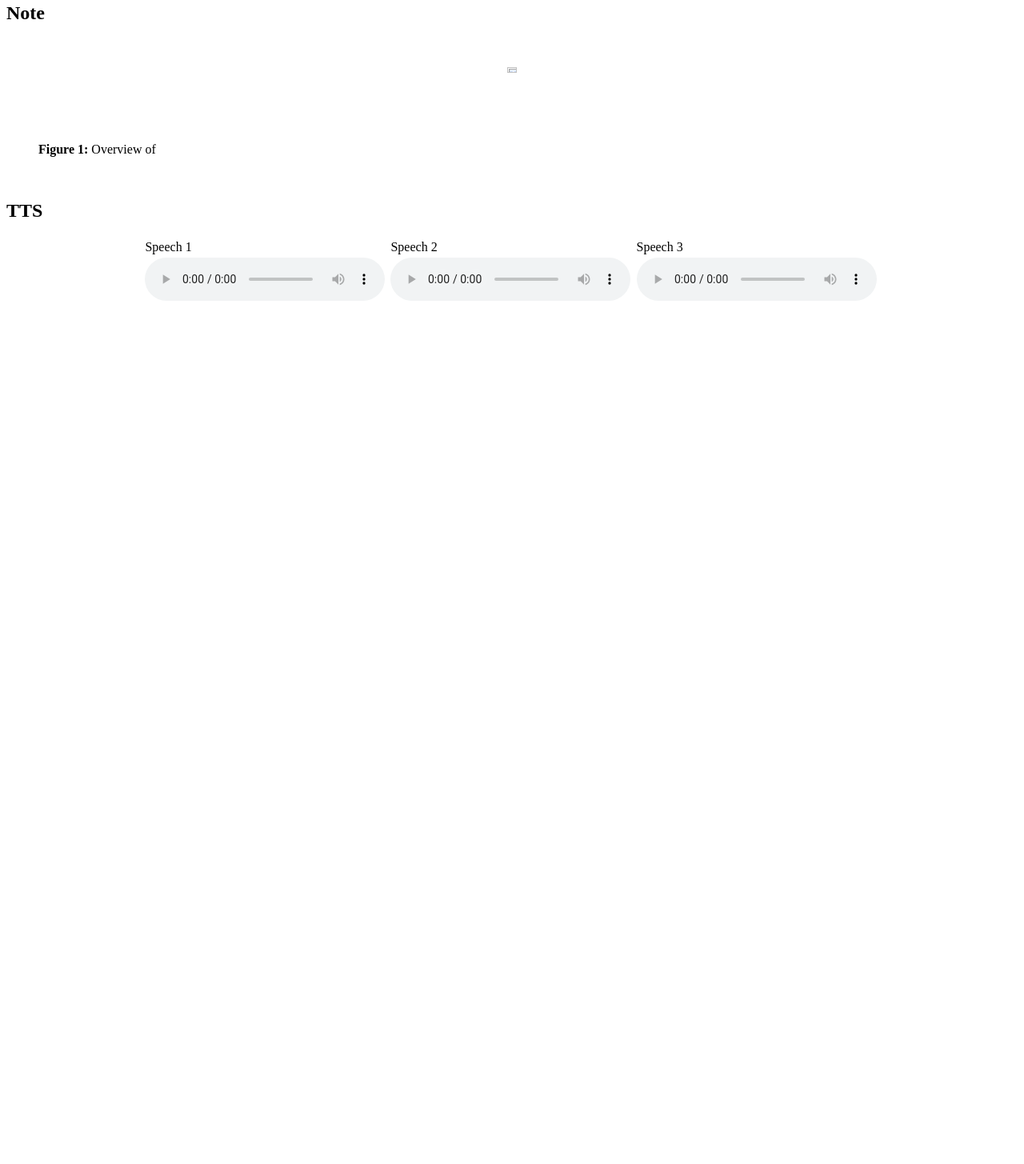
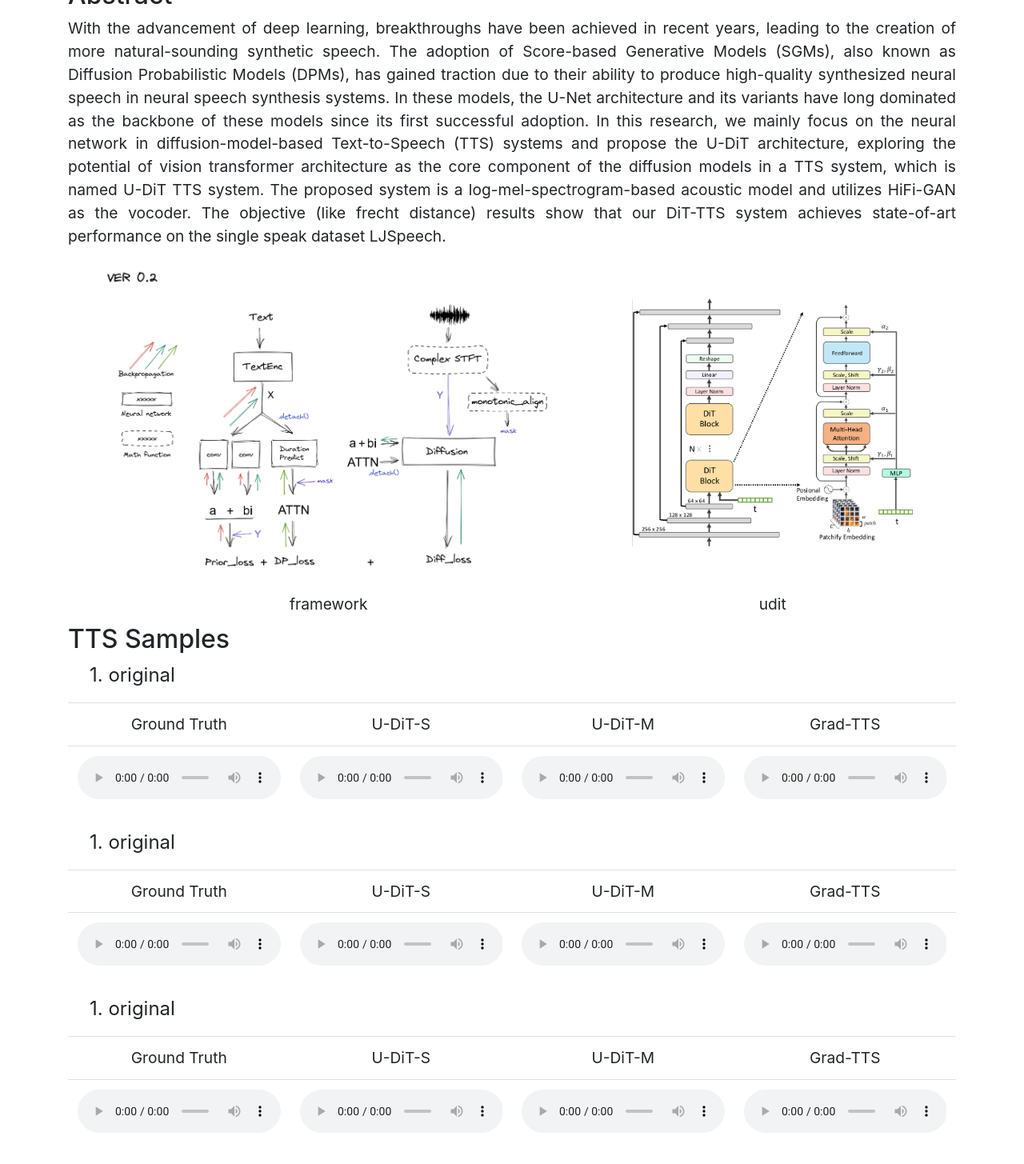
Before and after one commit to EIHW/u-dit-tts, a plain HTML site: page index.html in a window 1280 px wide. Shown: the part 529-1984 px from the top of the page at 80% size. Before the commit the page ends 934 px from the top, so only its background shows below. Drawn offline with nearby package versions, Linux system fonts and the light colour scheme.

Commit message:
add basic style

```diff
--- a/index.html
+++ b/index.html
@@ -1,49 +1,172 @@
+
+<!DOCTYPE html>
+<html lang="en">
+
+<head>
+  <meta charset="utf-8">
+  <meta name="generator" content="Hugo 0.66.0" />
+  <meta name="viewport" content="width=device-width, initial-scale=1">
+  <link href="https://fonts.googleapis.com/css?family=Roboto:300,400,600" rel="stylesheet" type="text/css">
+  <link rel="stylesheet" href="//cdnjs.cloudflare.com/ajax/libs/highlight.js/8.4/styles/github.min.css">
+  <link rel="stylesheet" href="../css/normalize.css">
+  <link rel="stylesheet" href="../css/skeleton.css">
+  <link rel="stylesheet" href="../css/custom.css">
+  <link rel="stylesheet" href="https://cdn.jsdelivr.net/npm/bootstrap@4.0.0/dist/css/bootstrap.min.css"
+    integrity="sha384-Gn5384xqQ1aoWXA+058RXPxPg6fy4IWvTNh0E263XmFcJlSAwiGgFAW/dAiS6JXm" crossorigin="anonymous">
+  <link rel="alternate" href="index.xml" type="application/rss+xml" title="Speech Research">
+  <link rel="shortcut icon" href="favicon.png" type="image/x-icon" />
+  <title>U-Diffusion Vision Transformer for Text-to-Speech - Speech Research</title>
+</head>
+
+	<body rightmargin="150" leftmargin="150" topmargin="100" bottommargin="100" line-height:160%>
+
+<style>
+  .img-container figcaption {
+    text-align: center;
+  }
+</style>
+
+<style>
+  table {
+    width: 100%;
+    border-collapse: collapse;
+  }
+  td {
+    padding: 10px;
+    text-align: center;
+    font-size: 80%
+  }
+  img {
+    max-width: 100%;
+    max-height: 100%;
+    object-fit: contain;
+  }
+</style>
+
+<font size="5">
+
 <p>&nbsp;</p>
 <p>      </p>
 <div class="container"><header role="banner"></header>
 <article><br />
-<h1 align="center"><span style="font-size: 200%;">U-Diffusion Vision Transformer for Text-to-Speech</span></h1>
+<h1 align="center"><span style="font-size: 120%;">U-Diffusion Vision Transformer for Text-to-Speech</span></h1>
 <br />
-<p style="line-height: 1;" align="center"><strong> Xin Jing<sup>*1</sup>, Yi Chang<sup>2</sup>, Zijiang Yang<sup>1</sup>, Bjoern Schuller<sup>1</sup> </strong></p>
+<p style="line-height: 1;" align="center"><strong> Xin Jing<sup>1</sup>, Yi Chang<sup>2</sup>, Zijiang Yang<sup>1</sup>, Andreas Triantafyllopoulos<sup>1</sup>,Bjoern Schuller<sup>1</sup> </strong></p>
 <p style="line-height: 0.6;" align="center"><sup>1</sup>University of Augsburg, Augsburg, Germany</p>
 <p style="line-height: 0.6;" align="center"><sup>2</sup>Imperial College London, London, UK</p>
 <section><br />
 <div class="container"><center>
 <p><a href="https://arxiv.org/abs/">[Paper on ArXiv]</a>&nbsp;&nbsp;&nbsp;&nbsp;<a href="https://github.com/keikinn">[Code on GitHub]</a></p>
 </center></div>
+<h2 id="under" align="center"><img src="img/icons/noun-construction-2085884.png" alt="Image description" width="60px">Still Under Construction....</h2>
 <h2 id="abstract">Abstract</h2>
-<p style="text-align: justify;">With the advancement of deep learning, breakthroughs have been achieved in recent years, leading to the creation of more natural-sounding synthetic speech. The adoption of Score-based Generative Models~(SGMs), also known as Diffusion Probabilistic Models~(DPMs), has gained traction due to their ability to produce high-quality synthesized neural speech in neural speech synthesis systems. In these models, the U-Net architecture and its variants have long dominated as the backbone of these models since its first successful adoption. In this research, we mainly focus on the neural network in diffusion-model-based Text-to-Speech~(TTS)~systems and propose the U-DiT architecture, exploring the potential of vision transformer architecture as the core component of the diffusion models in a TTS system, which is named U-DiT TTS system. The proposed system is a log-mel-spectrogram-based acoustic model and utilizes HiFi-GAN as the vocoder. The objective~(like frecht distance)~ results show that our DiT-TTS system achieves state-of-art performance on the single speak dataset LJSpeech.</p>
-<h2 id="note">Note</h2>
-<br />
-<figure>
-<p align="center"><img class="center" src="MainFigure" width="10%" /></p>
-<figcaption>
-<p style="text-align: justify;"><strong>Figure 1:</strong> Overview of</p>
-</figcaption>
-</figure>
- <br />
-<h2 id="TTA Generation with Human Text Prompt">TTS</h2>
+<p style="text-align: justify; font-size: 80%;">With the advancement of deep learning, breakthroughs have been achieved in recent years, leading to the creation of more natural-sounding synthetic speech. The adoption of Score-based Generative Models (SGMs), also known as Diffusion Probabilistic Models (DPMs), has gained traction due to their ability to produce high-quality synthesized neural speech in neural speech synthesis systems. In these models, the U-Net architecture and its variants have long dominated as the backbone of these models since its first successful adoption. In this research, we mainly focus on the neural network in diffusion-model-based Text-to-Speech (TTS) systems and propose the U-DiT architecture, exploring the potential of vision transformer architecture as the core component of the diffusion models in a TTS system, which is named U-DiT TTS system. The proposed system is a log-mel-spectrogram-based acoustic model and utilizes HiFi-GAN as the vocoder. The objective (like frecht distance)  results show that our DiT-TTS system achieves state-of-art performance on the single speak dataset LJSpeech.</p>
+
+
+<table>
+  <tr>
+    <td><img src="img/framework.png" alt="Framework", width="90%"></td>
+    <td><img src="img/udit.png" alt="udit", width="80%"></td>
+  </tr>
+  <tr>
+    <td>framework</td>
+    <td>udit</td>
+  </tr>
+</table>
+
+
+
+<h2 id="samples"></ion-icon>TTS Samples</h2>
 <!--
 <p><em><font color="061E61">Acoustic Environment Control:</font></em></p>
 -->
 <table class="table" style="table-layout: fixed; word-break: break-word;" align="center">
+	<p>&nbsp;&nbsp;&nbsp;&nbsp;1. original</p>
 	<thead>
 	<tr>
-<td scope="col" width="33%">Speech 1</td>
-<td scope="col" width="33%">Speech 2</td>
-<td scope="col" width="33%">Speech 3</td>
+		<td scope="col" width="25%">Ground Truth</td>
+		<td scope="col" width="25%">U-DiT-S</td>
+		<td scope="col" width="25%">U-DiT-M</td>
+		<td scope="col" width="25%">Grad-TTS</td>
 	</tr>
 	</thead>
+
 	<tbody>
 		<tr>
-<td scope="row"><audio controls="controls">
-                      <source src="samples/1_text2audio/2_humantextprompt/A man is speaking under the water.wav" autoplay="autoplay" />Your browser does not support the audio element.
+			<td scope="row"><audio controls="controls" style="width: 100%;">
+			                      <source src="samples/demo.wav" autoplay="autoplay" />Your browser does not support the audio element.
 			                    </audio></td>
-<td><audio controls="controls">
-                      <source src="samples/1_text2audio/2_humantextprompt/Two space shuttles are fighting in the space.wav" autoplay="autoplay" />Your browser does not support the audio element.
+			<td><audio controls="controls" style="width: 100%;">
+			                      <source src="samples/demo.wav" autoplay="autoplay" />Your browser does not support the audio element.
 			                    </audio></td>
-<td><audio controls="controls">
-                      <source src="samples/1_text2audio/2_humantextprompt/The sound of a steam engine.wav" autoplay="autoplay" />
+			<td><audio controls="controls" style="width: 100%;">
+			                      <source src="samples/demo.wav" autoplay="autoplay" />
+			                      Your browser does not support the audio element.
+			                    </audio></td>
+			<td><audio controls="controls" style="width: 100%;">
+			                      <source src="samples/demo.wav" autoplay="autoplay" />
+			                      Your browser does not support the audio element.
+			                    </audio></td>
+		</tr>
+	</tbody>
+</table>
+
+<table class="table" style="table-layout: fixed; word-break: break-word;" align="center">
+	<p>&nbsp;&nbsp;&nbsp;&nbsp;1. original</p>
+	<thead>
+	<tr>
+		<td scope="col" width="25%">Ground Truth</td>
+		<td scope="col" width="25%">U-DiT-S</td>
+		<td scope="col" width="25%">U-DiT-M</td>
+		<td scope="col" width="25%">Grad-TTS</td>
+	</tr>
+	</thead>
+
+	<tbody>
+		<tr>
+			<td scope="row"><audio controls="controls" style="width: 100%;">
+			                      <source src="samples/demo.wav" autoplay="autoplay" />Your browser does not support the audio element.
+			                    </audio></td>
+			<td><audio controls="controls" style="width: 100%;">
+			                      <source src="samples/demo.wav" autoplay="autoplay" />Your browser does not support the audio element.
+			                    </audio></td>
+			<td><audio controls="controls" style="width: 100%;">
+			                      <source src="samples/demo.wav" autoplay="autoplay" />
+			                      Your browser does not support the audio element.
+			                    </audio></td>
+			<td><audio controls="controls" style="width: 100%;">
+			                      <source src="samples/demo.wav" autoplay="autoplay" />
+			                      Your browser does not support the audio element.
+			                    </audio></td>
+		</tr>
+	</tbody>
+</table>
+
+<table class="table" style="table-layout: fixed; word-break: break-word;" align="center">
+	<p>&nbsp;&nbsp;&nbsp;&nbsp;1. original</p>
+	<thead>
+	<tr>
+		<td scope="col" width="25%">Ground Truth</td>
+		<td scope="col" width="25%">U-DiT-S</td>
+		<td scope="col" width="25%">U-DiT-M</td>
+		<td scope="col" width="25%">Grad-TTS</td>
+	</tr>
+	</thead>
+
+	<tbody>
+		<tr>
+			<td scope="row"><audio controls="controls" style="width: 100%;">
+			                      <source src="samples/demo.wav" autoplay="autoplay" />Your browser does not support the audio element.
+			                    </audio></td>
+			<td><audio controls="controls" style="width: 100%;">
+			                      <source src="samples/demo.wav" autoplay="autoplay" />Your browser does not support the audio element.
+			                    </audio></td>
+			<td><audio controls="controls" style="width: 100%;">
+			                      <source src="samples/demo.wav" autoplay="autoplay" />
+			                      Your browser does not support the audio element.
+			                    </audio></td>
+			<td><audio controls="controls" style="width: 100%;">
+			                      <source src="samples/demo.wav" autoplay="autoplay" />
 			                      Your browser does not support the audio element.
 			                    </audio></td>
 		</tr>
```
Also changed, not shown: img/framework.png (added), img/icons/noun-construction-2085884.png (added), img/udit.png (added). Lines whose indentation alone changed are shown as unchanged.
